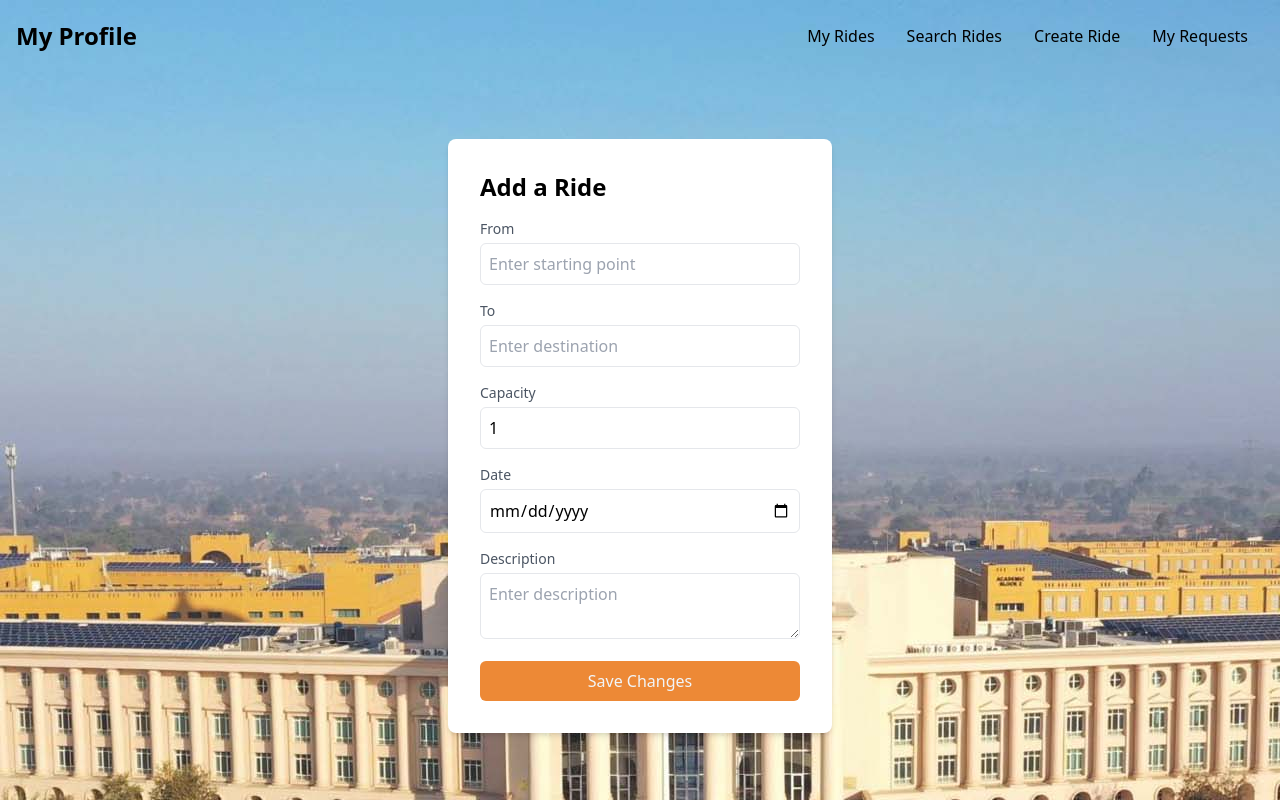
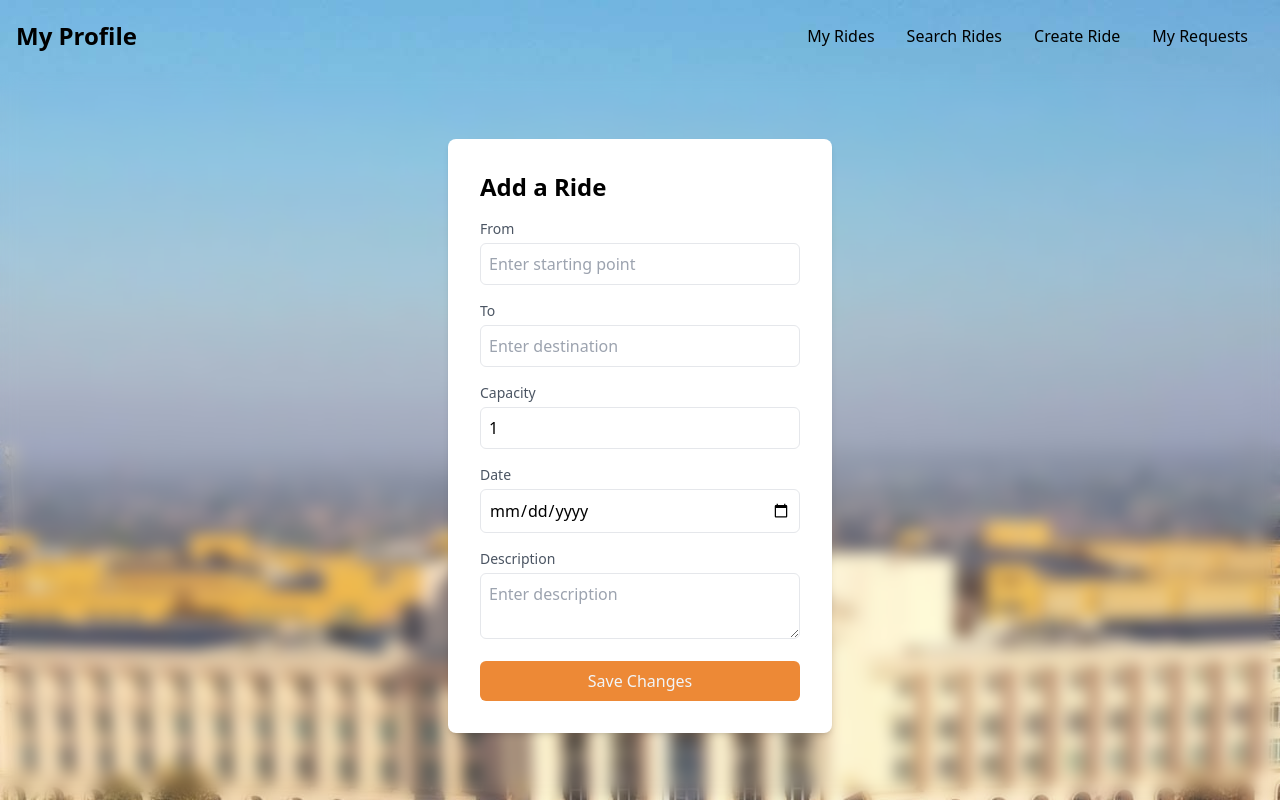
Before and after one commit to Aryan-kamboj/carpool-frontend, a React (Vite) app: page /create in a window 1280 px wide. Built offline with nearby package versions, Linux system fonts and the light colour scheme.

Commit message:
updated MyRequests

```diff
--- a/src/App.jsx
+++ b/src/App.jsx
@@ -13,7 +13,7 @@ function App() {
   const {pathname} = location;
   return (
     // <div className='bg-bg min-h-[100vh] h-screen'>
-    <div className='bg-bg h-screen w-screen flex flex-col backdrop-blur'>
+    <div className='bg-bg h-screen w-screen flex flex-col'>
       {pathname !== '/login' && <Navbar/>}
       <Routes>
             <Route index element={<Dashboard/>}/>
--- a/src/pages/CreateRide.jsx
+++ b/src/pages/CreateRide.jsx
@@ -24,7 +24,7 @@ export const CreateRide = () => {
   };
 
   return (
-    <div className="flex justify-center items-center flex-1">
+    <div className="flex justify-center items-center flex-1 backdrop-blur">
       <div className="bg-white p-8 rounded-lg shadow-md w-full sm:w-96">
         <h2 className="text-2xl font-semibold mb-4">Add a Ride</h2>
 
--- a/src/pages/MyRequests.jsx
+++ b/src/pages/MyRequests.jsx
@@ -9,7 +9,7 @@ const colorMap = {
 
 function RequestItem({ request }) {
   return (
-    <div className={`w-full flex justify-between bg-stone-100 py-3 px-4 rounded-lg`}>
+    <div className={`w-full flex justify-between py-3 px-4 rounded-lg backdrop-blur bg-white/50`}>
       <div className="flex gap-1 items-center">
         <div className="font-bold">{request?.ride.from}</div>
         <p>to</p>
@@ -18,7 +18,7 @@ function RequestItem({ request }) {
       <div className="flex items-center">
         <div>{request?.ride.host.firstName}</div>
       </div>
-      <div className={`px-4 py-2 rounded-md ${colorMap[request.status]}`}>{request.status}</div>
+      <div className={`px-4 py-2 text-sm rounded-md ${colorMap[request.status]}`}>{request.status}</div>
     </div>
   )
 }
@@ -37,7 +37,7 @@ export default function MyRequests() {
   }, []);
 
   return (
-    <div className={"w-screen flex-1 p-4 sm:p-8 xl:p-10"}>
+    <div className={"w-screen flex-1 p-4 sm:p-8 xl:p-10 backdrop-blur-sm"}>
       <div className="flex flex-col gap-4 w-full sm:max-w-[90%] xl:max-w-[60%] mx-auto">
         {userRideRequests?.length > 0 && userRideRequests.map(function (userRequest) {
           return <RequestItem key={userRequest._id} request={userRequest} />
```
